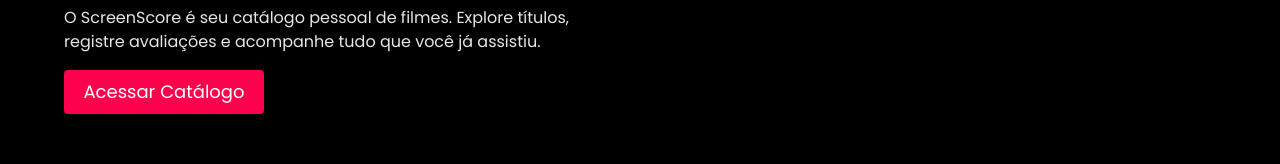
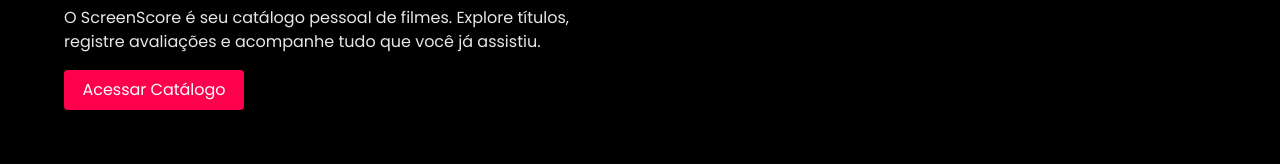
Before and after one commit to jonathan7gb/ScreenScore-UI, a React (Vite) app: page / in a window 1280 px wide. Shown: the part 277-441 px from the top of the page. Built offline with nearby package versions, Linux system fonts and the light colour scheme.

Commit message:
feat: create Button Component

```diff
--- /dev/null
+++ b/src/components/PrimaryButton.tsx
@@ -0,0 +1,12 @@
+type ButtonProps = {
+    text: string;
+    link: string;
+}
+
+function PrimaryButton({text, link}: ButtonProps){
+    return (
+        <a href={link} className="bg-primary text-white text-md p-2 rounded max-w-45 text-center transition-all duration-300 hover:bg-primary/75">{text}</a>
+    )
+}
+
+export default PrimaryButton;
--- a/src/components/heroSection.tsx
+++ b/src/components/heroSection.tsx
@@ -1,3 +1,5 @@
+import PrimaryButton from "./PrimaryButton";
+
 function Hero() {
     return (
         <section>
@@ -14,7 +16,7 @@
                                 O ScreenScore é seu catálogo pessoal de filmes. Explore títulos, registre avaliações e acompanhe tudo que você já assistiu.
                             </p>
                         </div>
-                            <a href="" className="bg-primary text-white text-lg p-2 rounded max-w-[200px] text-center transition-all duration-300 hover:bg-primary/75">Acessar Catálogo</a>
+                        <PrimaryButton text="Acessar Catálogo" link="#" />
                     </div>
 
                 </div>
```
